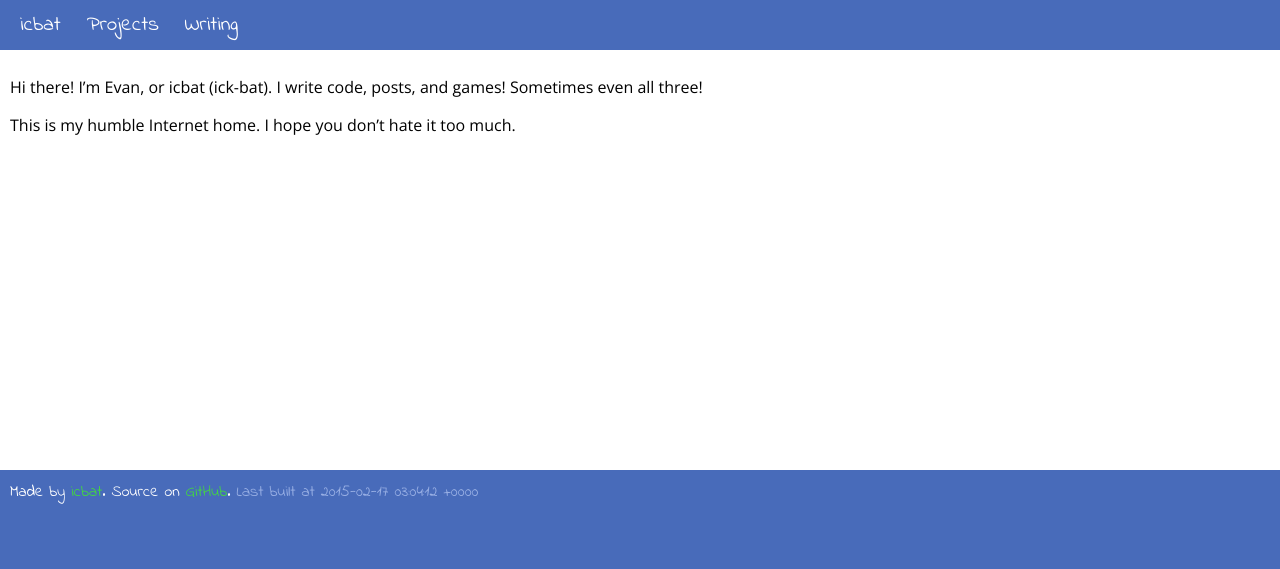
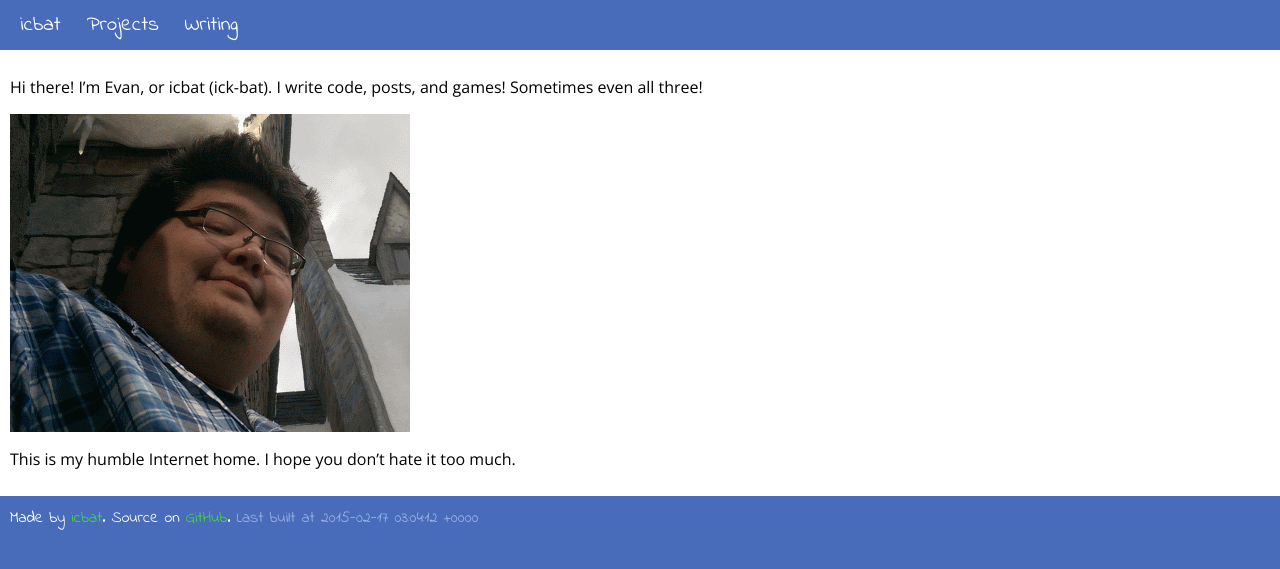
Before and after one commit to icbat/icbat.github.io, a Jekyll site: the page built from index.md, in a window 1280 px wide. Shown: the top 569 px of the page. Built offline with Jekyll 4.4.1, drawn with Linux system fonts in a browser that asks for light colours.

Commit message:
Adding an ill-advised self portrait

```diff
--- a/index.md
+++ b/index.md
@@ -4,4 +4,6 @@ title: Person
 ---
 Hi there! I'm Evan, or icbat (ick-bat). I write code, posts, and games! Sometimes even all three!
 
+<img src="{{site.url}}/img/me.png" alt="The closest approximation of a good picture of me" />
+
 This is my humble Internet home. I hope you don't hate it too much.
```
Also changed, not shown: img/me.png (added).
